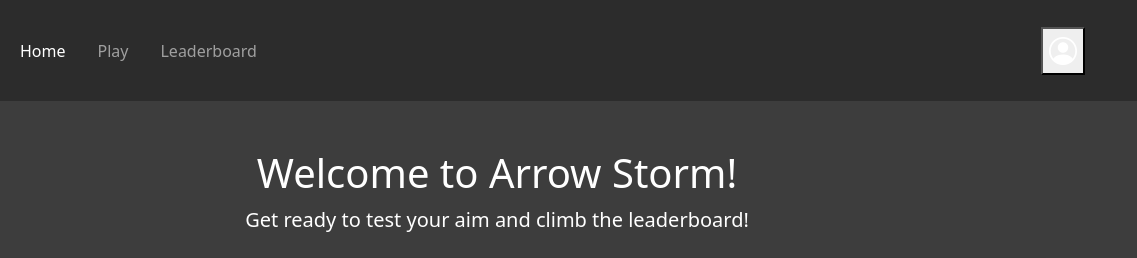
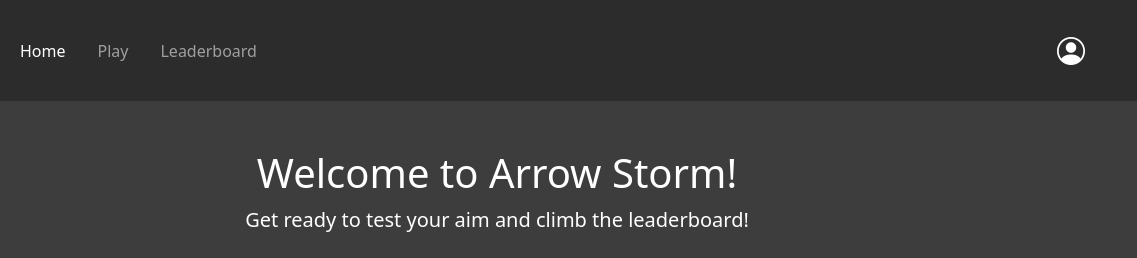
Before and after one commit to dhronm/ITI-200-DDR-Game, a plain HTML site: page index.html in a window 1280 px wide. Shown: the top 258 px of the page, 143-1280 px from the left. Drawn offline with nearby package versions, Linux system fonts and the light colour scheme; a script that the page names is missing.

Commit message:
Update style.css

```diff
--- a/css/style.css
+++ b/css/style.css
@@ -42,3 +42,14 @@ body {
   color: lime;
   text-shadow: 0 0 10px lime;
 }
+
+#signin-btn {
+  background: none;
+  border: none;
+  padding: 0;
+  cursor: pointer;
+}
+
+#signin-btn:hover i {
+  color: #bbb;
+}
```
